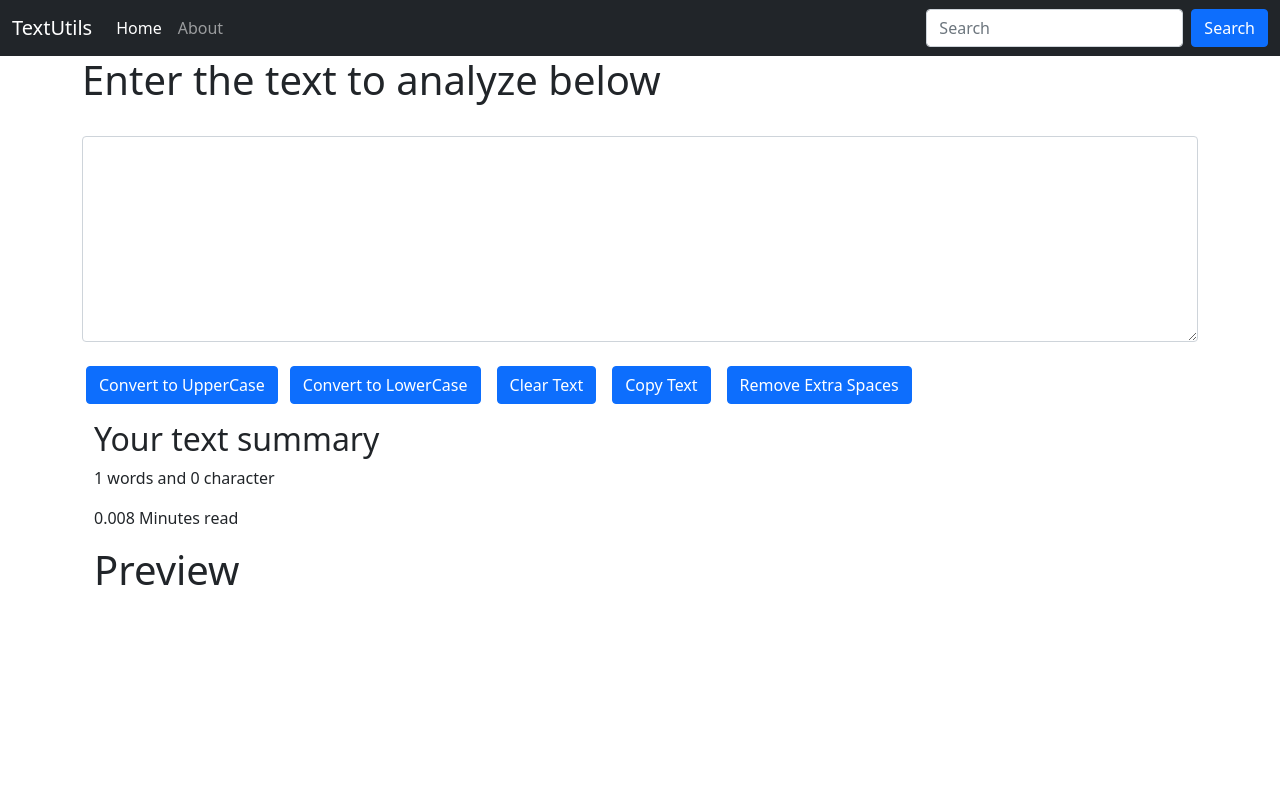
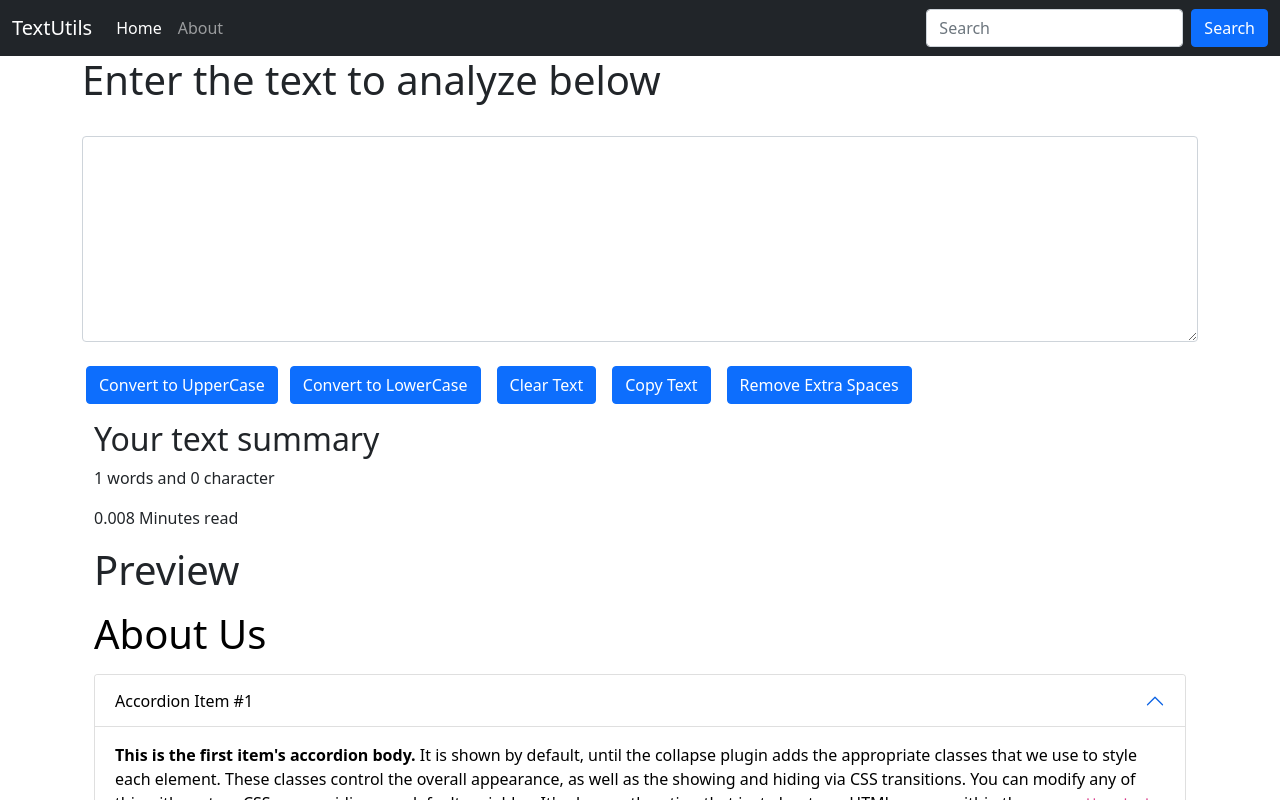
Before and after one commit to ershamshad12/TextUtils-React-Project, a React (Create React App) app: page / in a window 1280 px wide. Shown: the top 800 px of the page. Built offline with nearby package versions, Linux system fonts and the light colour scheme.

Commit message:
feat: enabled About component in App.js

```diff
--- a/src/App.js
+++ b/src/App.js
@@ -1,4 +1,4 @@
-// import About from "./components/About";
+import About from "./components/About";
 import { Navbar } from "./components/Navbar";
 import TextForm from "./components/TextForm";
 
@@ -9,7 +9,7 @@
 
       <div className="container my3">
         <TextForm heading="Enter the text to analyze below" />
-        {/* <About /> */}
+        <About />
       </div>
       {/* <Navbar /> */}
     </>
```
